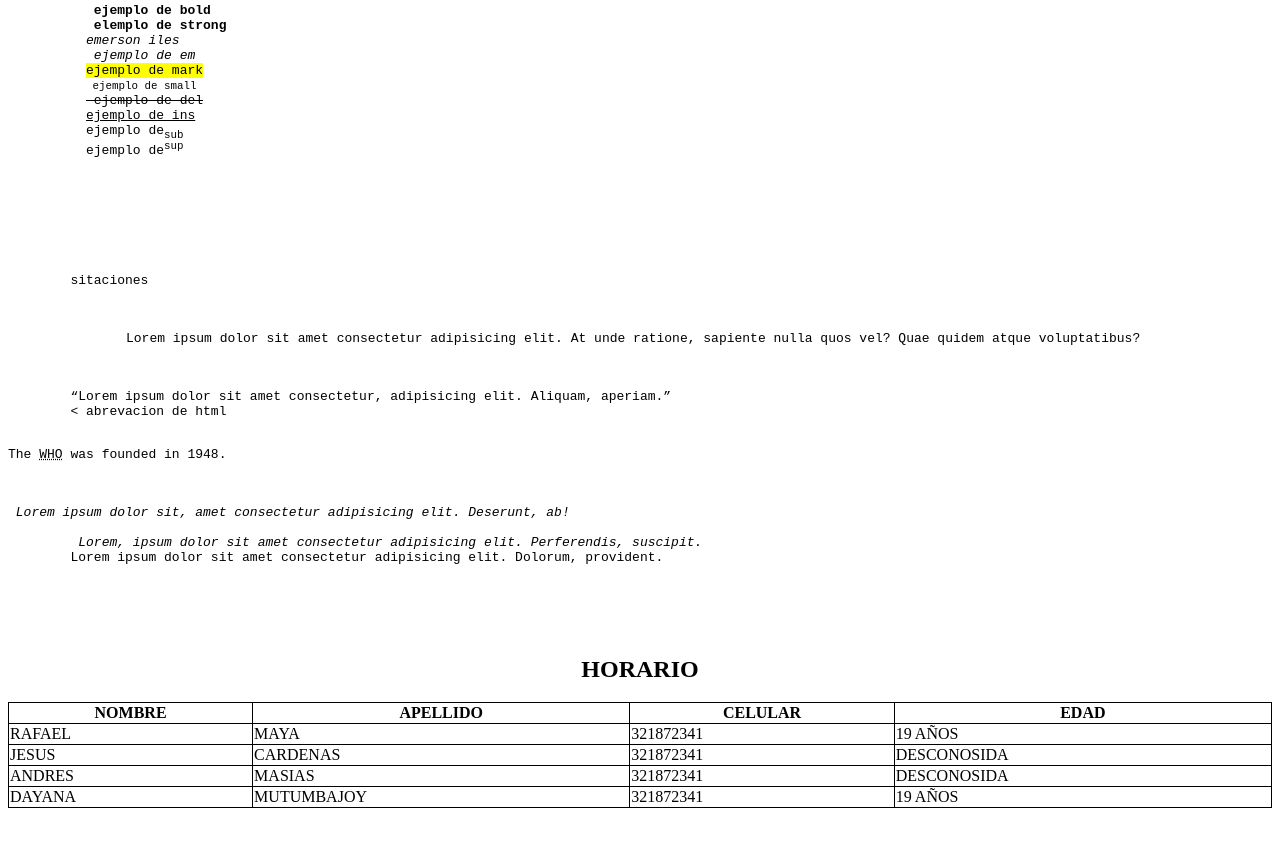
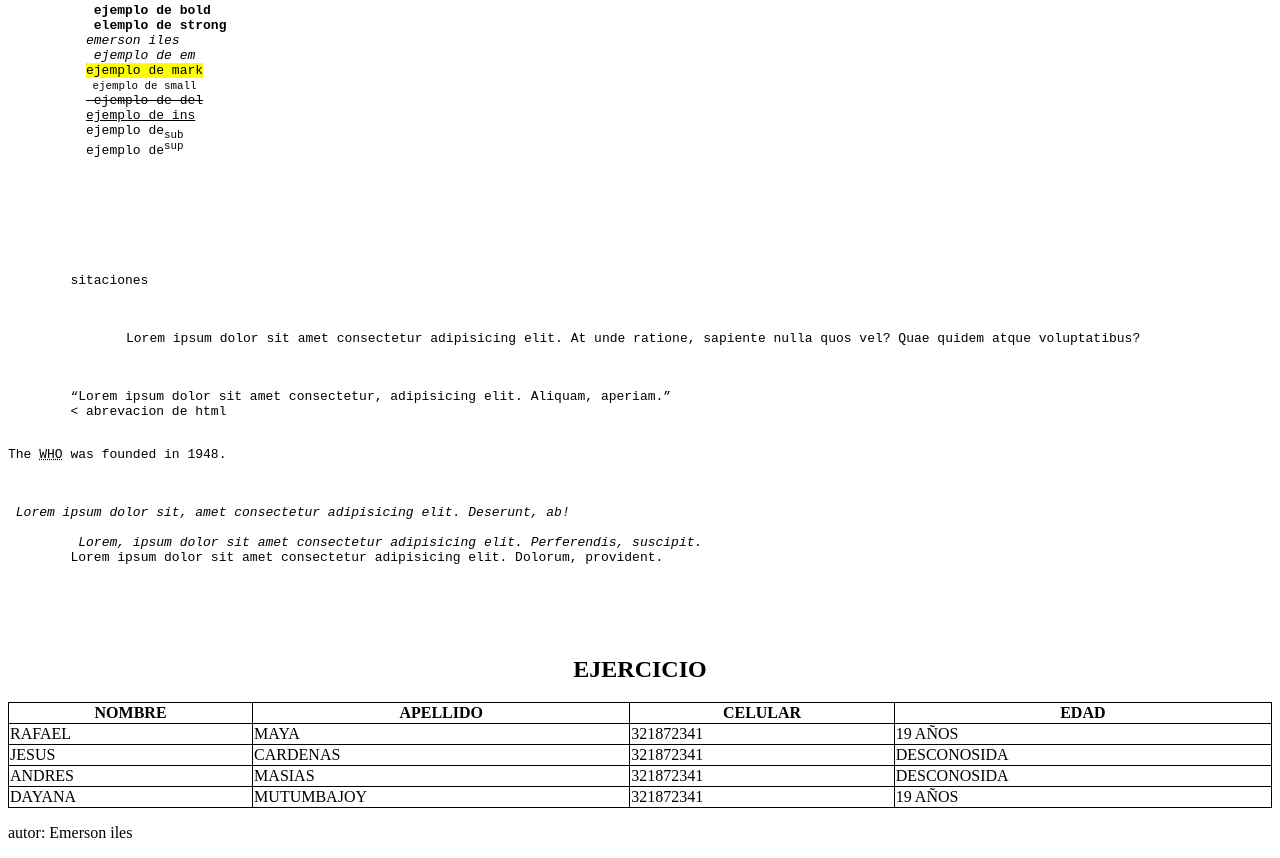
Before and after one commit to EmersonILES/poe-1, a plain HTML site: page index.html in a window 1280 px wide. Shown: the part 1373-2231 px from the top of the page. Before the commit the page ends 2189 px from the top, so only its background shows below. Drawn offline with Linux system fonts and the light colour scheme; files whose address does not match are found by name.

Commit message:
Add files via upload

```diff
--- a/index.html
+++ b/index.html
@@ -60,7 +60,7 @@
         <bdo >Lorem ipsum dolor sit amet consectetur adipisicing elit. Dolorum, provident.</bdo>
         </p>
       </pre>
-      <title>Ejercicio de tablas</title>
+      <title>EJERICIO</title>
 
       <style>
           table,td,th{
@@ -73,7 +73,7 @@
 
       <table style="width: 100%">
 
-        <caption> <h2><strong>HORARIO</strong></h2></caption>
+        <caption> <h2><strong>EJERCICIO</strong></h2></caption>
 
 
           </tr>
@@ -117,6 +117,6 @@
 
 </tr>
       </table>
-
+        <p> autor:  Emerson iles</p>
 </body>
 </html>
```
